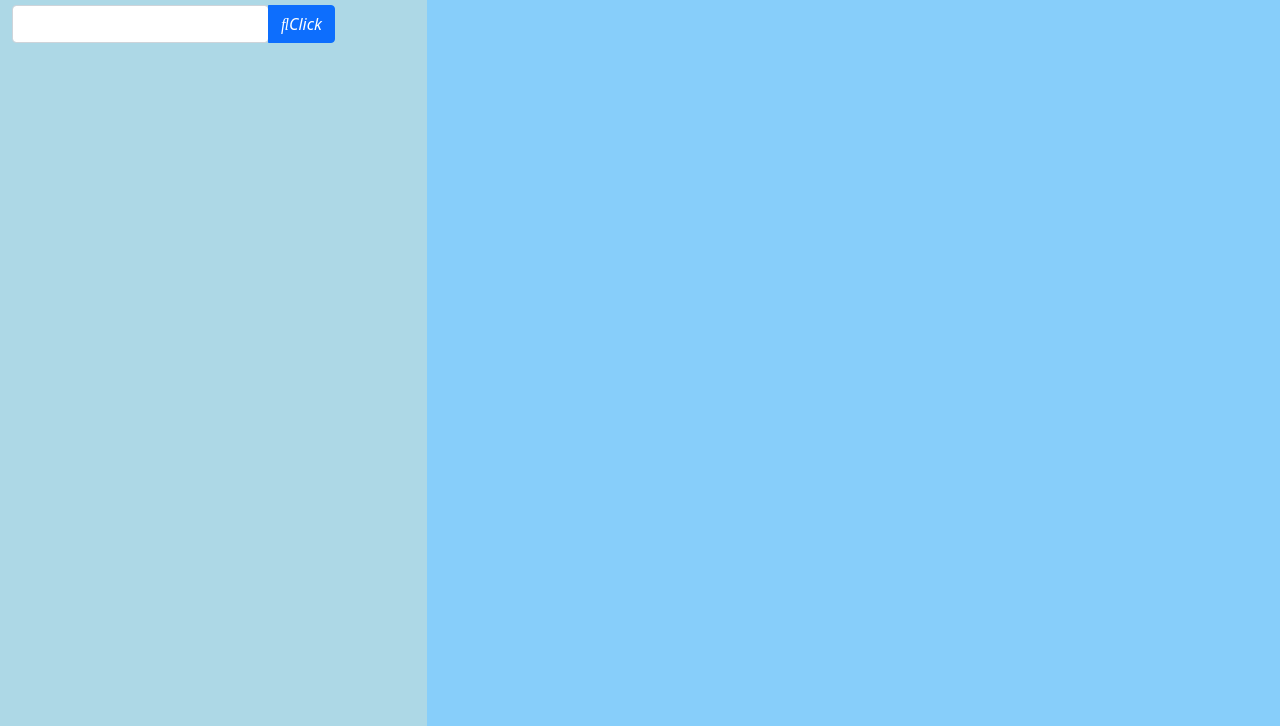
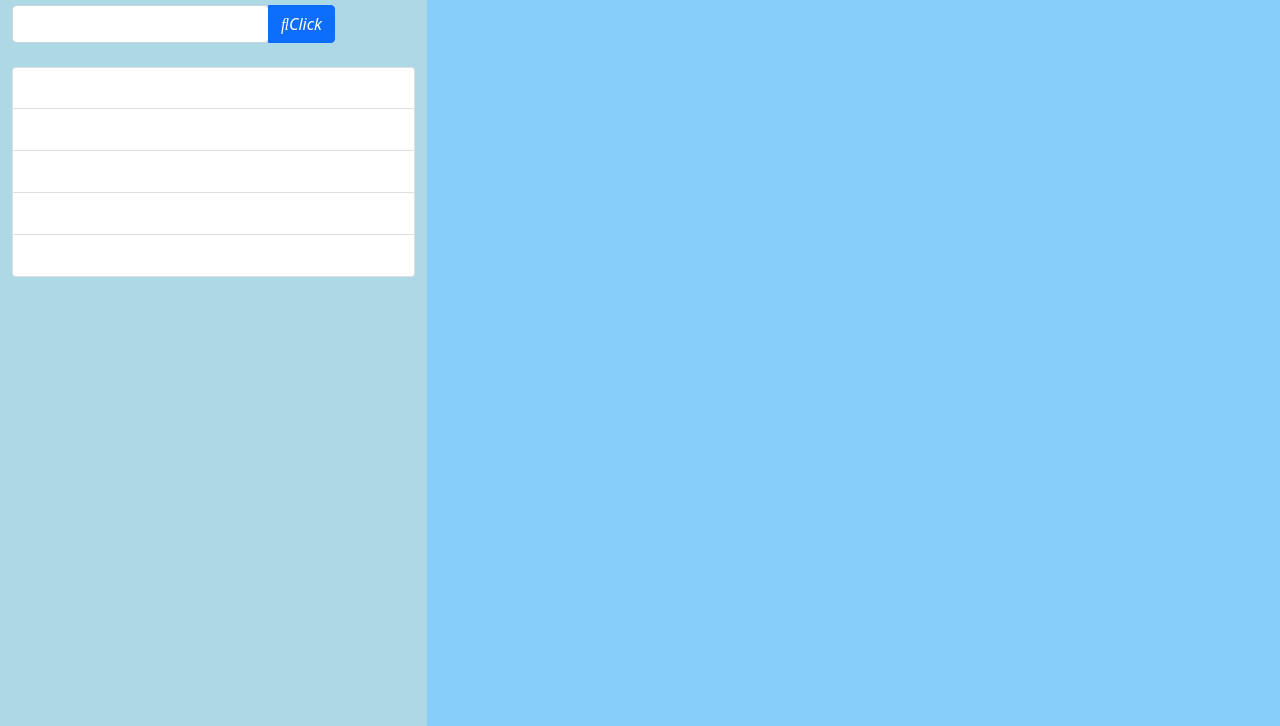
Before and after one commit to HorribleProgram/homework6, a plain HTML site: page index.html in a window 1280 px wide. Shown: the part 146-872 px from the top of the page. Drawn offline with nearby package versions, Linux system fonts and the light colour scheme.

Commit message:
added <ul> wired IDs to each <li>

```diff
--- a/index.html
+++ b/index.html
@@ -33,6 +33,16 @@
           <i class="fas fa-search">Click</i>
         </button>
       </div>
+
+
+      <!-- list of history, up to 7 recent searches.-->
+      <ul id="history-list" class="list-group">
+        <li class="list-group-item"></li>
+        <li class="list-group-item"></li>
+        <li class="list-group-item"></li>
+        <li class="list-group-item"></li>
+        <li class="list-group-item"></li>
+      </ul>
     </div>
 
     <div class="main-column col-8">
--- a/scripts/main.js
+++ b/scripts/main.js
@@ -5,3 +5,20 @@ searchButton.addEventListener('click', () => {
   const inputValue = searchInput.value;
   console.log(inputValue);
 });
+
+// Binds search_list to the <ul> element.
+const search_list = document.getElementById('history-list');
+
+// Iterates over each <li> in the <ul> and assigns ids to them from [1, 5] inclusive.
+// Needed to save to localStorage
+let count = 1;
+for (let li of search_list.children) {
+  li.setAttribute("id", count++);
+}
+
+// Search History
+let search_history = [];
+
+// if (localStorage.getItem()) {
+  // TODO: get search_history and populate #history-list.
+// }
--- a/styles/main.css
+++ b/styles/main.css
@@ -34,3 +34,7 @@ body, html {
 #search-button {
   height: 50%;
 }
+
+.list-group-item {
+  min-height: 42px;
+}
```
